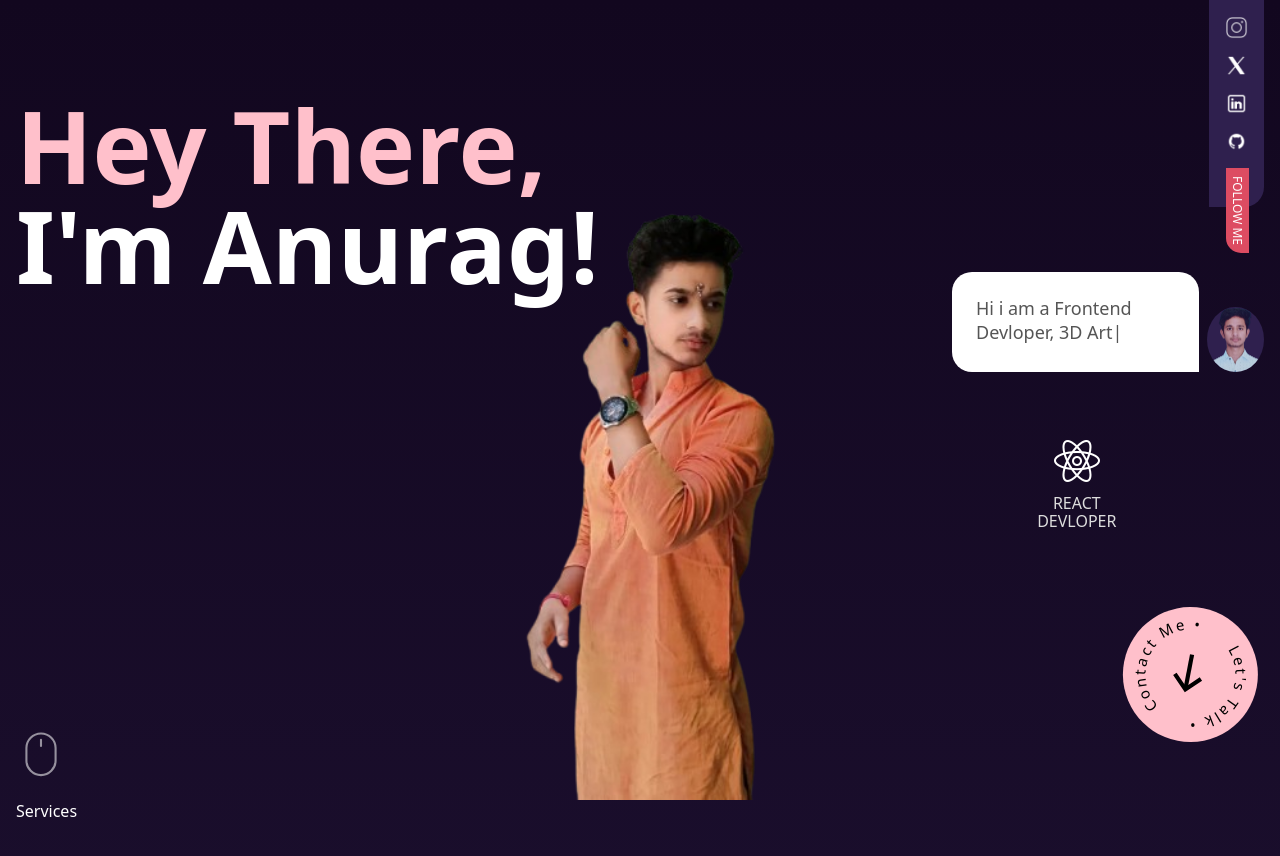
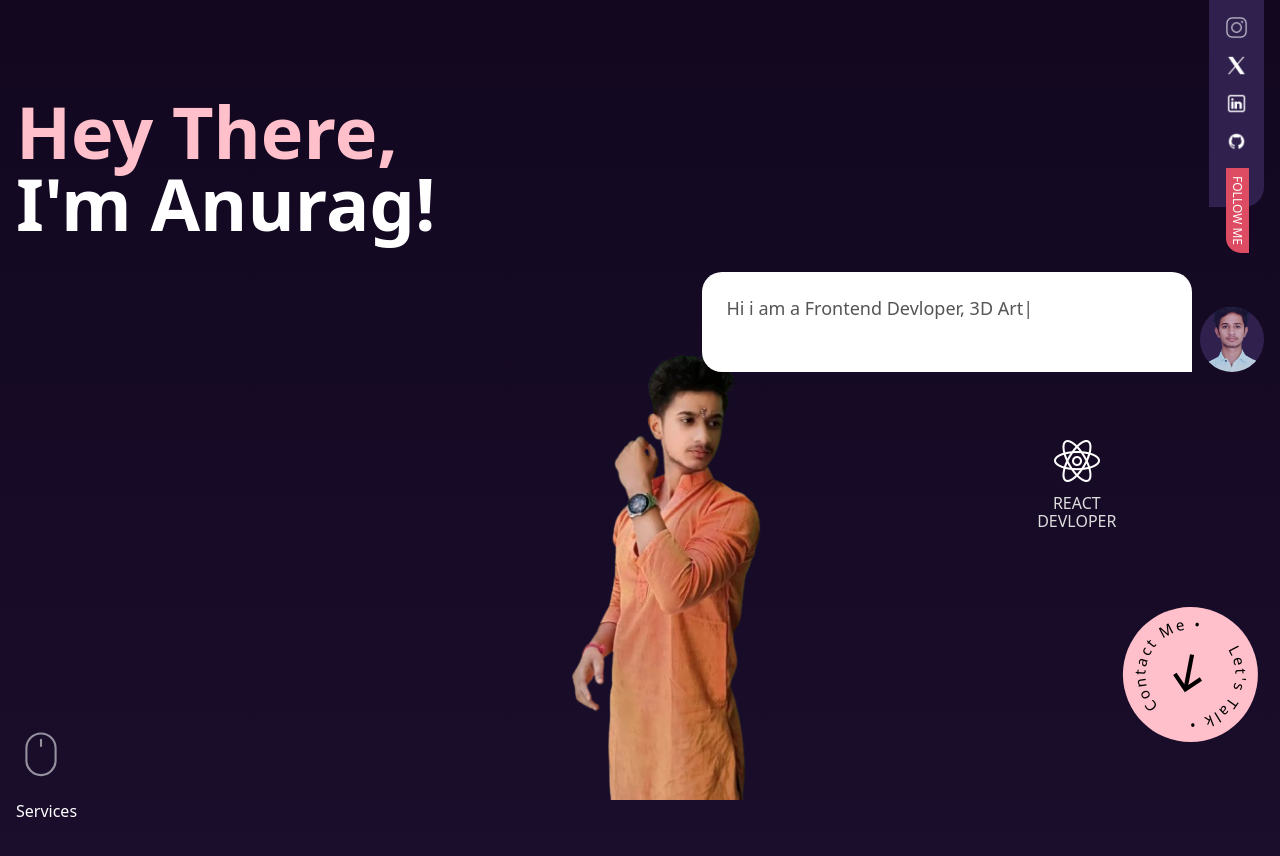
Before and after one commit to Anurag-Saha/3d_Portfolio_React_3Js, a React (Vite) app: page / in a window 1280 px wide. Shown: the top 856 px of the page. Built offline with nearby package versions, Linux system fonts and the light colour scheme.

Commit message:
media quaries started but not completed

```diff
--- a/src/components/hero/hero.css
+++ b/src/components/hero/hero.css
@@ -18,7 +18,7 @@
   right: 0;
   left: 150px;
   margin: auto;
-  height: 80%;
+  height: 82%;
   width: max-content;
 }
 .hImg img{
@@ -147,4 +147,30 @@
   align-items: center;
   justify-content: center;
 }
- /* media quire 1hr:09min */
+ /* media quaries 1hr:09min */
+
+ @media (max-width:1536px){
+  .hTitle{
+    font-size: 72px;
+  }
+ }
+
+ @media (max-width:1280px){
+  .bg{
+    height: 80%;
+    top: auto;
+    bottom: 0;
+  }
+  .hImg{
+    height: 76%;
+  }
+  .bubbleContainer{
+    width: 90%;
+  }
+ }
+ @media (max-width:1024px){
+  .hTitle{
+    font-size: 72px;
+  }
+ }
+ /* 1 hr 11 min */
```
